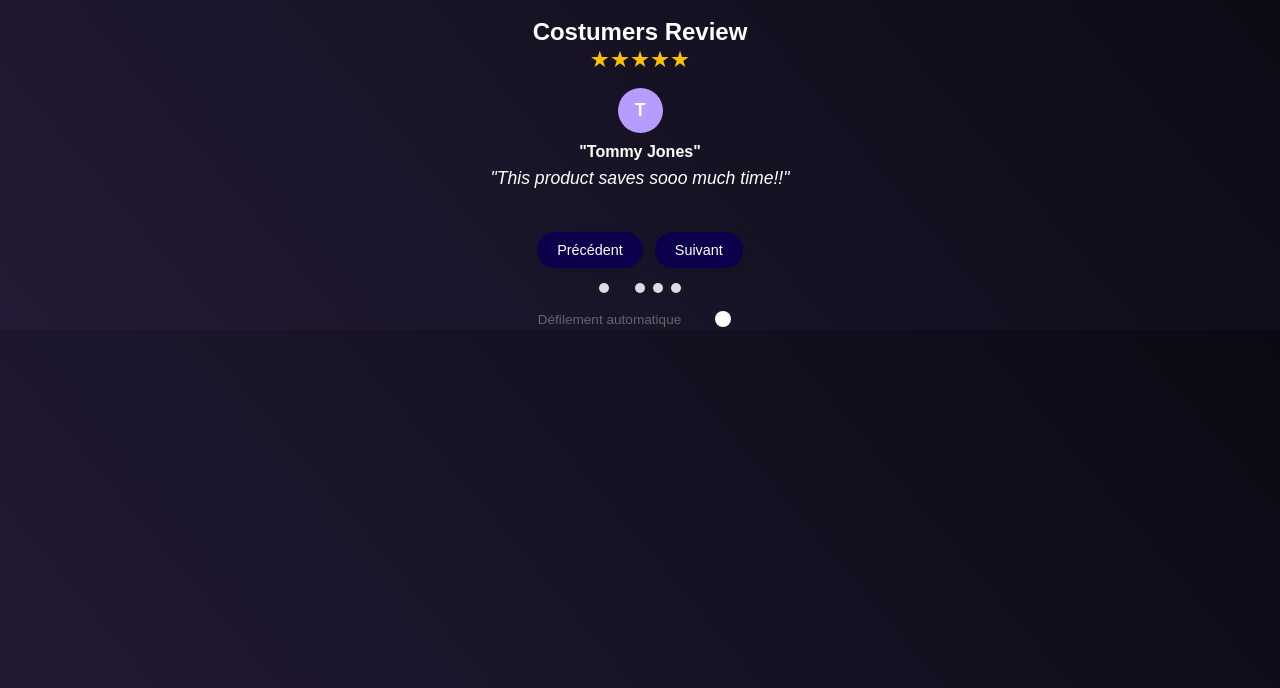
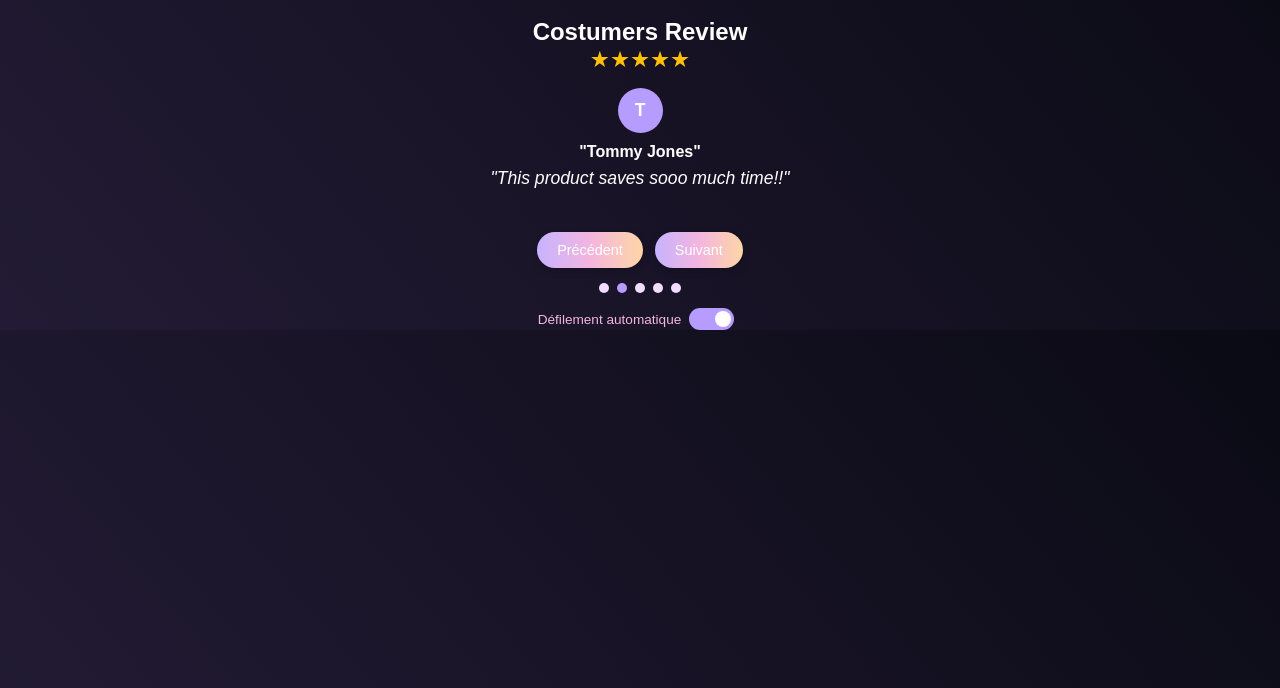
Before and after one commit to Platinum-27/platinum-27.github.io, a plain HTML site: page comments.html in a window 1280 px wide. Shown: the part 112-800 px from the top of the page. Drawn offline with Linux system fonts and the light colour scheme.

Commit message:
css changes

```diff
--- a/comments-style.css
+++ b/comments-style.css
@@ -379,7 +379,7 @@ gap: 12px;
 
 .btn {
 padding: 10px 20px;
-background: var(--dark-color);
+background: linear-gradient(90deg, #c7b3ff 0%, #f3b5df 50%, #ffd6a5 100%);
 color: white;
 border: none;
 border-radius: 25px;
@@ -410,13 +410,13 @@ gap: 8px;
 width: 10px;
 height: 10px;
 border-radius: 50%;
-background-color: #ddd;
+background-color:#f0ddff;
 cursor: pointer;
 transition: background-color 0.3s ease;
 }
 
 .indicator.active {
-background: var(--secondary-color);
+background: var(--violet-clair);
 }
 
 .auto-play-toggle {
@@ -424,7 +424,7 @@ background: var(--secondary-color);
 align-items: center;
 justify-content: center;
 margin-top: 15px;
-color: #666;
+color:#f3b5df;
 font-size: 0.85rem;
 }
 
@@ -449,7 +449,7 @@ top: 0;
 left: 0;
 right: 0;
 bottom: 0;
-background-color: #ccc;
+background-color:#ffd6a5;
 transition: .4s;
 border-radius: 22px;
 }
@@ -461,13 +461,13 @@ height: 16px;
 width: 16px;
 left: 3px;
 bottom: 3px;
-background-color: white;
+background-color:#ffffff;
 transition: .4s;
 border-radius: 50%;
 }
 
 input:checked + .slider {
-background: var(--secondary-color);
+background: var(--violet-clair);
 }
 
 input:checked + .slider:before {
--- a/comments.html
+++ b/comments.html
@@ -4,6 +4,7 @@
   <!-- <script src="https://kit.fontawesome.com/b172be2cd1.js" crossorigin="anonymous"></script> -->
   <link rel="stylesheet" href="https://cdnjs.cloudflare.com/ajax/libs/font-awesome/4.7.0/css/font-awesome.min.css">
   <meta name="viewport" content="width=device-width, initial-scale=1">
+  <title>Reviews</title>
   <link rel="stylesheet" type="text/css" href="./comments-style.css"> <!-- Link to external CSS file -->
 </head>
 
```
